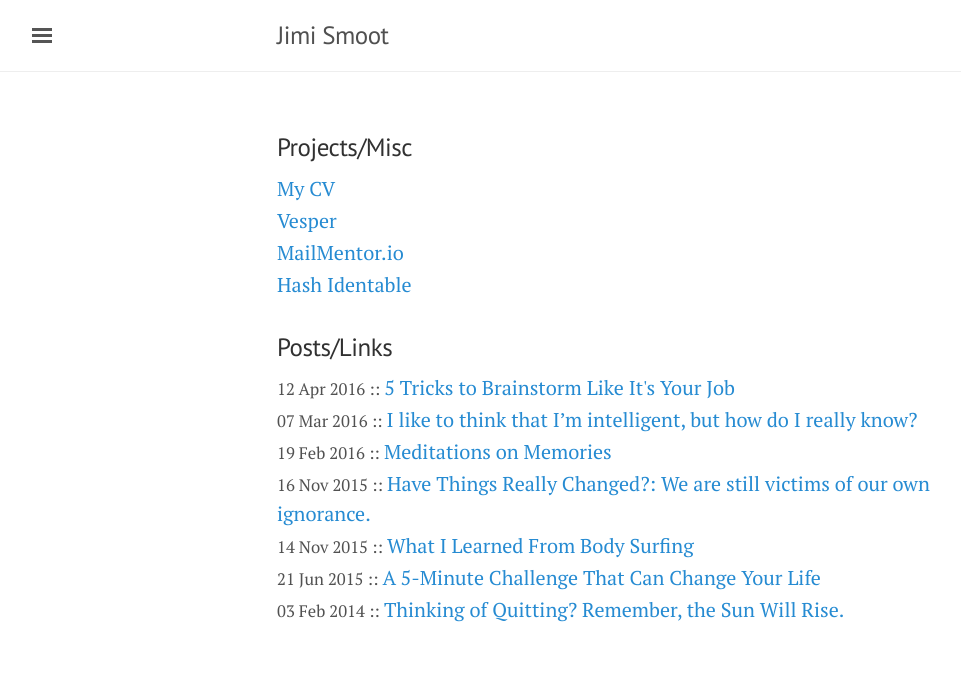
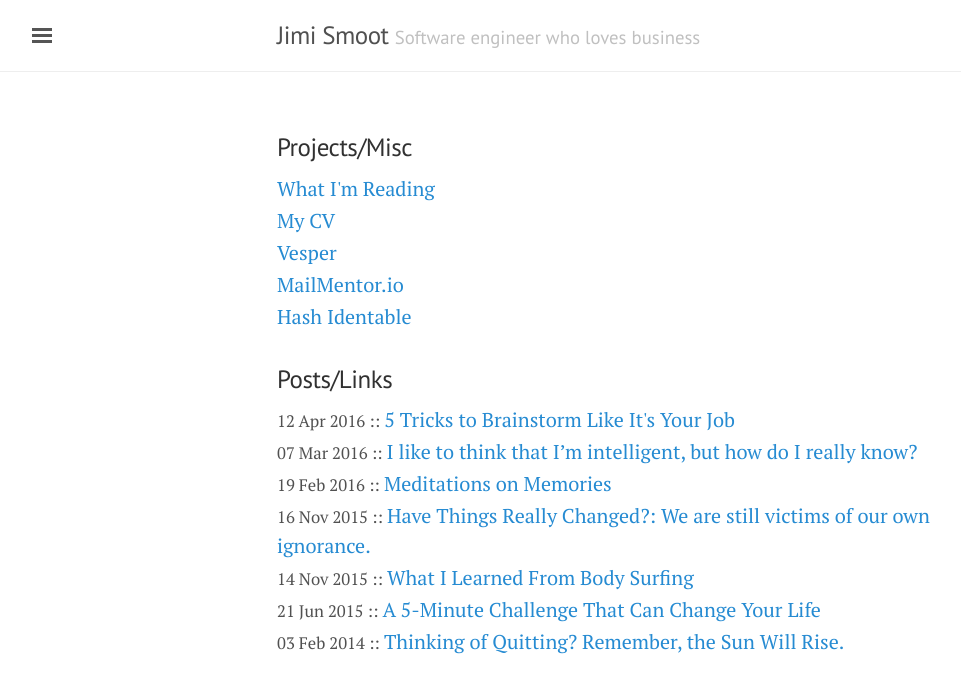
Before and after one commit to jsmootiv/jsmootiv.github.io, a Jekyll site: the page built from index.html, in a window 1280 px wide. Shown: the top 693 px of the page, without its empty margins (3-964 px from the left). Built offline with Jekyll 4.4.1, drawn with Linux system fonts in a browser that asks for light colours.

Commit message:
added title changes homepage

```diff
--- a/Gemfile
+++ b/Gemfile
@@ -1,5 +1,5 @@
 source 'https://rubygems.org'
-ruby '2.3.0'
+ruby '2.3.3'
 
 gem "jekyll"
 gem "rouge"
--- a/_config.yml
+++ b/_config.yml
@@ -7,11 +7,12 @@
 
 # Site settings
 title: Jimi Smoot
+tagline: Software engineer who loves business
 email: jsfour {at} gmail {dot} com
 description: > # this means to ignore newlines until "baseurl:"
   Founder @meetvesper. Founded + sold 2 companies. Striving to build computers that help people make better decision.
 baseurl: "" # the subpath of your site, e.g. /blog
-url: "http://www.jimismoot.com" # the base hostname & protocol for your site
+url: "http://www.jsfour.com" # the base hostname & protocol for your site
 twitterUrl: "http://www.twitter.com/jsfour"
 githubUrl:  "http://www.github.com/jsmootiv"
 mediumUrl: "http://www.medium.com/@jsfour"
--- a/index.html
+++ b/index.html
@@ -8,6 +8,9 @@ title: Home
     Projects/Misc
   </h3>
   <ul class="post-list">
+    <li class="list-item">
+        <a href="https://www.goodreads.com/review/list/30750463-jimi-smoot?utf8=%E2%9C%93&utf8=%E2%9C%93&shelf=read&per_page=infinite">What I'm Reading</a>
+    </li>
     <li class="list-item">
         <a href="https://dl.dropboxusercontent.com/u/2935/JimiSmootCV.pdf">My CV</a>
     </li>
```
